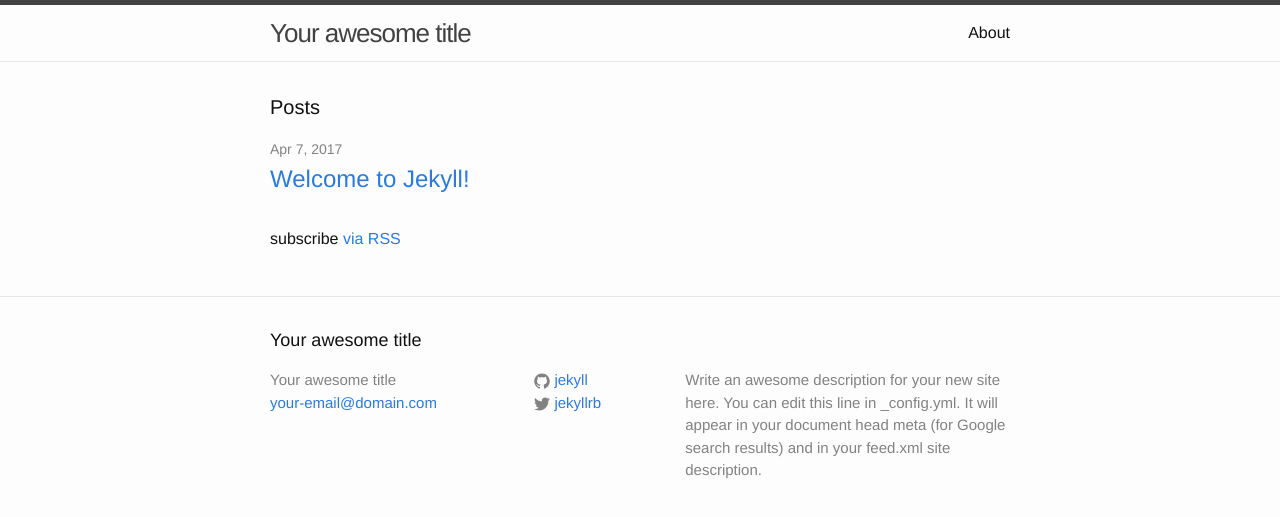
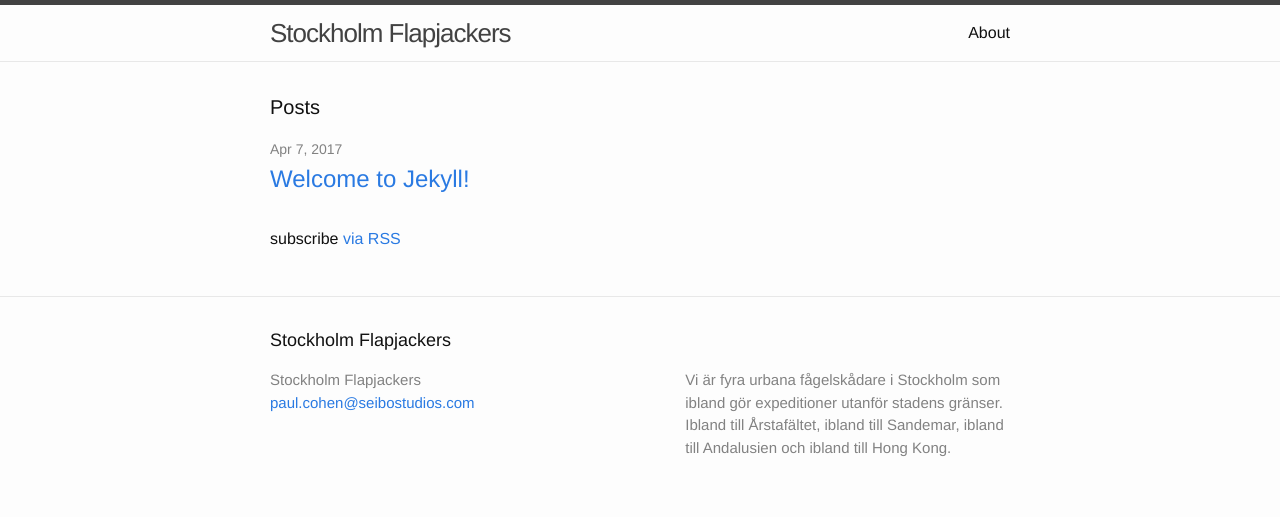
Before and after one commit to pacoispaco/flapjackers, a Jekyll site: the page built from docs/index.html, in a window 1280 px wide. Shown: the top 517 px of the page. Built offline with Jekyll 4.4.1, drawn with Linux system fonts in a browser that asks for light colours.

Commit message:
Edit website info in '_config.yml'

```diff
--- a/docs/_config.yml
+++ b/docs/_config.yml
@@ -6,16 +6,16 @@
 # 'jekyll serve'. If you change this file, please restart the server process.
 
 # Site settings
-title: Your awesome title
-email: your-email@domain.com
+title: Stockholm Flapjackers
+email: paul.cohen@seibostudios.com
 description: > # this means to ignore newlines until "baseurl:"
-  Write an awesome description for your new site here. You can edit this
-  line in _config.yml. It will appear in your document head meta (for
-  Google search results) and in your feed.xml site description.
+  Vi är fyra urbana fågelskådare i Stockholm som ibland gör expeditioner utanför
+  stadens gränser. Ibland till Årstafältet, ibland till Sandemar, ibland till
+  Andalusien och ibland till Hong Kong.
 baseurl: "" # the subpath of your site, e.g. /blog
 url: "http://yourdomain.com" # the base hostname & protocol for your site
-twitter_username: jekyllrb
-github_username:  jekyll
+#twitter_username: jekyllrb
+#github_username:  jekyll
 
 # Build settings
 markdown: kramdown
```
